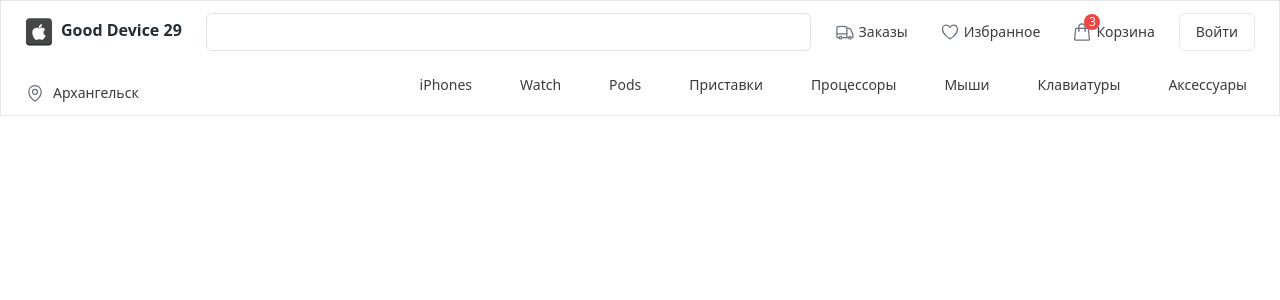
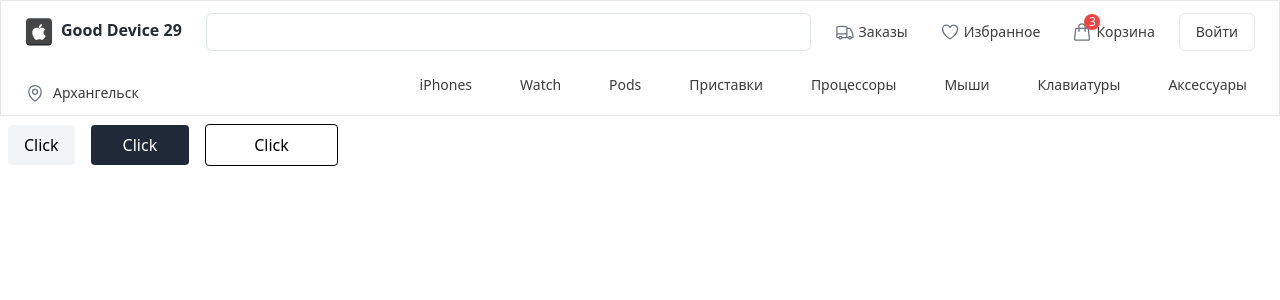
Before and after one commit to nikitaturabov/device-store, a Next.js app: page / in a window 1280 px wide. Shown: the top 300 px of the page. Built offline with nearby package versions, Linux system fonts and the light colour scheme.

Commit message:
fix: fix button

```diff
--- a/package.json
+++ b/package.json
@@ -22,7 +22,7 @@
     "postcss": "8.4.21",
     "react": "18.2.0",
     "react-dom": "18.2.0",
-    "tailwindcss": "3.3.1",
+    "tailwindcss": "^3.3.1",
     "typescript": "5.0.4"
   },
   "devDependencies": {
--- a/src/app/globals.css
+++ b/src/app/globals.css
@@ -20,3 +20,37 @@ body {
   color: #3c3c3c;
   background: #fff;
 }
+
+@layer components {
+  .btn {
+    @apply py-2 px-4 m-2 rounded;
+  }
+
+  .small {
+    @apply px-4;
+  }
+
+  .medium {
+    @apply px-8;
+  }
+
+  .large {
+    @apply px-12;
+  }
+
+  .primary {
+    @apply bg-gray-100 text-black;
+  }
+
+  .secondary {
+    @apply bg-gray-800 text-white;
+  }
+
+  .tertiary {
+    @apply bg-white text-black border border-black;
+  }
+
+  .disabled {
+    @apply opacity-50 cursor-not-allowed;
+  }
+}
--- a/src/app/layout.tsx
+++ b/src/app/layout.tsx
@@ -1,18 +1,41 @@
 import './globals.css';
-import {Header} from '@/app/layout/components/Header';
-import {Body} from '@/app/layout/components/Body';
-import {FunctionComponent, PropsWithChildren} from 'react';
+import { Header } from '@/app/layout/components/Header';
+import { Body } from '@/app/layout/components/Body';
+import { FunctionComponent, PropsWithChildren } from 'react';
+import { Button } from '@/components/Button';
 
 export const metadata = {
   title: 'Home page',
   description: 'Gooddevice29 техника apple в Архангельске'
 };
 
-const RootLayout: FunctionComponent<PropsWithChildren> = ({children}) => {
+const RootLayout: FunctionComponent<PropsWithChildren> = () => {
+  const handleClickOne = () => {
+    alert('Click on Button 1');
+  };
+
+  const handleClickTwo = () => {
+    alert('Click on Button 2');
+  };
+
+  const handleClickThree = () => {
+    alert('Click on Button 3');
+  };
+
   return (
     <html lang='en'>
       <Header />
-      <Body>{children}</Body>
+      <Body>
+        <Button variant='primary' size='small' onclick={handleClickOne}>
+          Click
+        </Button>
+        <Button variant='secondary' size='medium' onclick={handleClickTwo}>
+          Click
+        </Button>
+        <Button variant='tertiary' size='large' onclick={handleClickThree}>
+          Click
+        </Button>
+      </Body>
     </html>
   );
 };
--- a/src/components/Button/index.tsx
+++ b/src/components/Button/index.tsx
@@ -1,18 +1,24 @@
 import { FunctionComponent, PropsWithChildren } from 'react';
+import React from 'react';
 
-type TBtn = {
-  t: 'primary' | 'secondary' | 'tertiary' ;
-  size: 'large' | 'medium' | 'small';
-  handleClick: () => void;
+interface IBtn {
+  variant?: 'primary' | 'secondary' | 'tertiary';
+  size?: 'large' | 'medium' | 'small';
+  onclick?: () => void;
   classes?: string;
+  disabled?: boolean;
+}
+
+export const Button: FunctionComponent<PropsWithChildren<IBtn>> = (props) => {
+  const {
+    onclick,
+    size = 'medium',
+    variant = 'primary',
+    children,
+    ...rest
+  } = props;
+
+  return <button className={`btn ${variant} ${size} (disabled ? 'disabled' : '')`} onClick={onclick} {...rest}>
+    {children}
+  </button>;
 };
-
-export const Button: FunctionComponent<PropsWithChildren<TBtn>> = (props) => {
-  const { handleClick, size, t, children, classes = ''} = props;
-
-  return (
-    <button t={t} size={size} className={classes} onClick={handleClick}>
-      {children}
-    </button>
-  );
-};
```
Also changed, not shown: 2 other files (tests, documents, lock files or other folders).
